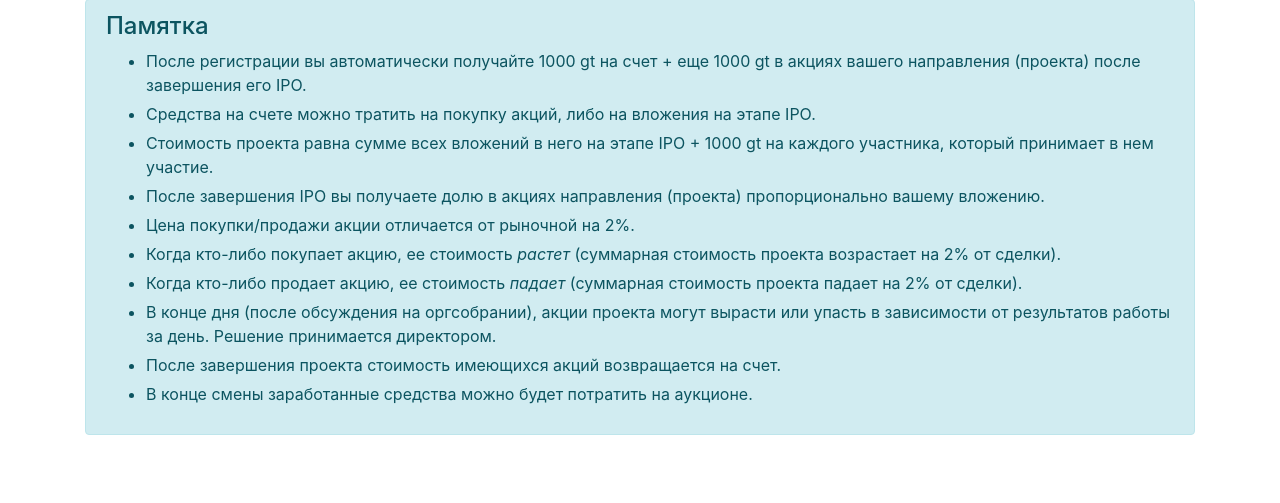
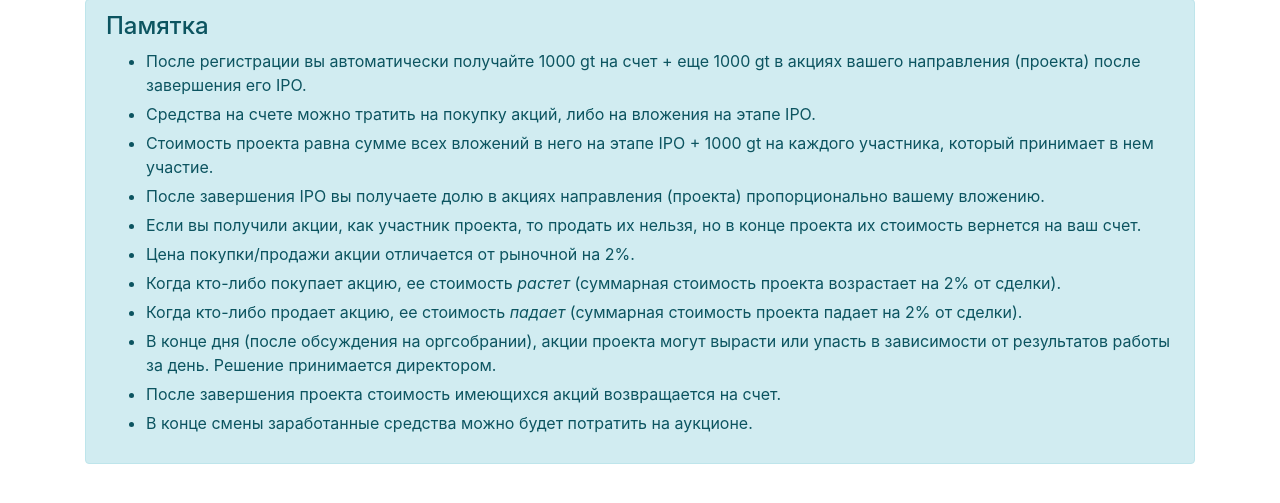
Before and after one commit to roctbb/goto_stonks, a Django app: page /dashboard in a window 1280 px wide. Shown: the part 253-756 px from the top of the page. Run offline with Django 3.2, Linux system fonts and the light colour scheme; the visitor is signed in with stand-in values (Sample User, id 1); data that the repository does not hold is empty; some libraries are stand-ins or nearby versions.

Commit message:
working on

```diff
--- a/webapp/templates/user/dashboard/index.html
+++ b/webapp/templates/user/dashboard/index.html
@@ -100,6 +100,7 @@
             <li>Средства на счете можно тратить на покупку акций, либо на вложения на этапе IPO.</li>
             <li>Стоимость проекта равна сумме всех вложений в него на этапе IPO + 1000 gt на каждого участника, который принимает в нем участие.</li>
             <li>После завершения IPO вы получаете долю в акциях направления (проекта) пропорционально вашему вложению.</li>
+            <li>Если вы получили акции, как участник проекта, то продать их нельзя, но в конце проекта их стоимость вернется на ваш счет.</li>
             <li>Цена покупки/продажи акции отличается от рыночной на 2%.</li>
             <li>Когда кто-либо покупает акцию, ее стоимость <i>растет</i> (суммарная стоимость проекта возрастает на 2% от сделки).</li>
             <li>Когда кто-либо продает акцию, ее стоимость <i>падает</i> (суммарная стоимость проекта падает на 2% от сделки).</li>
```
